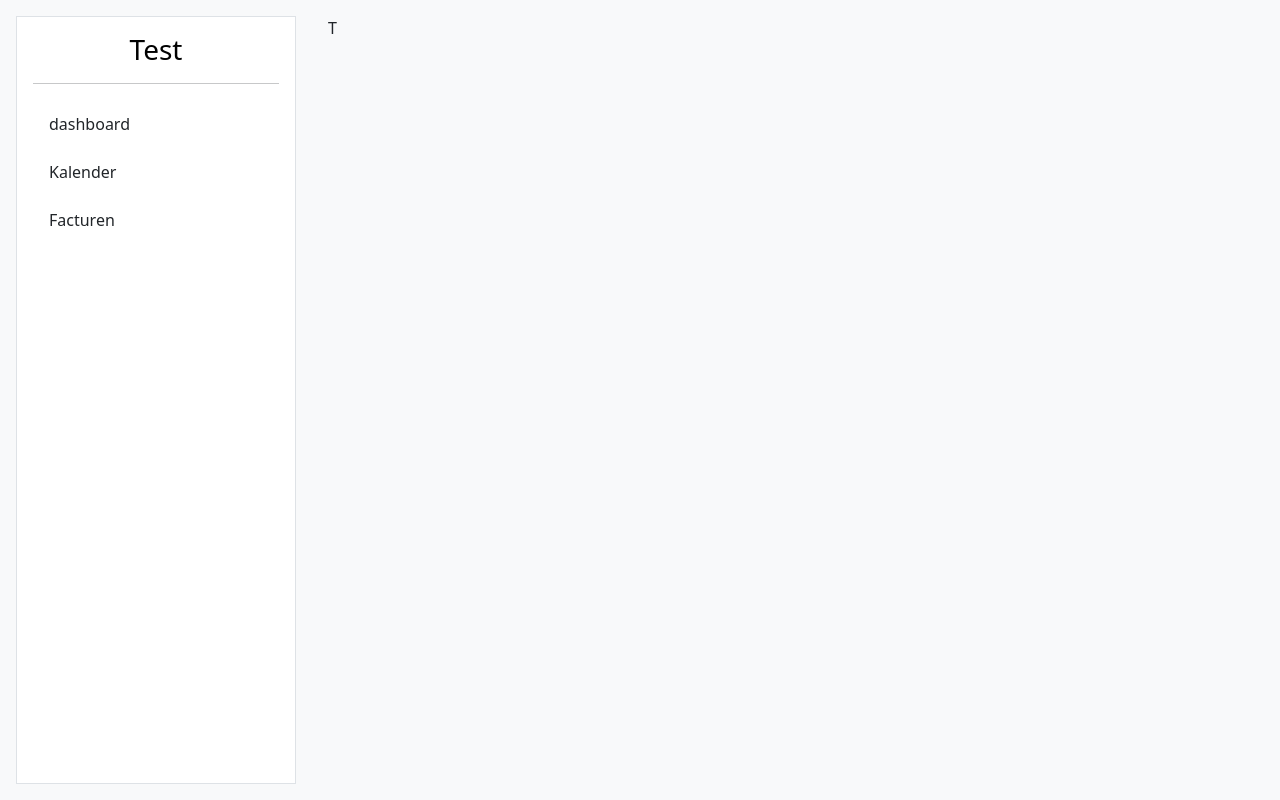
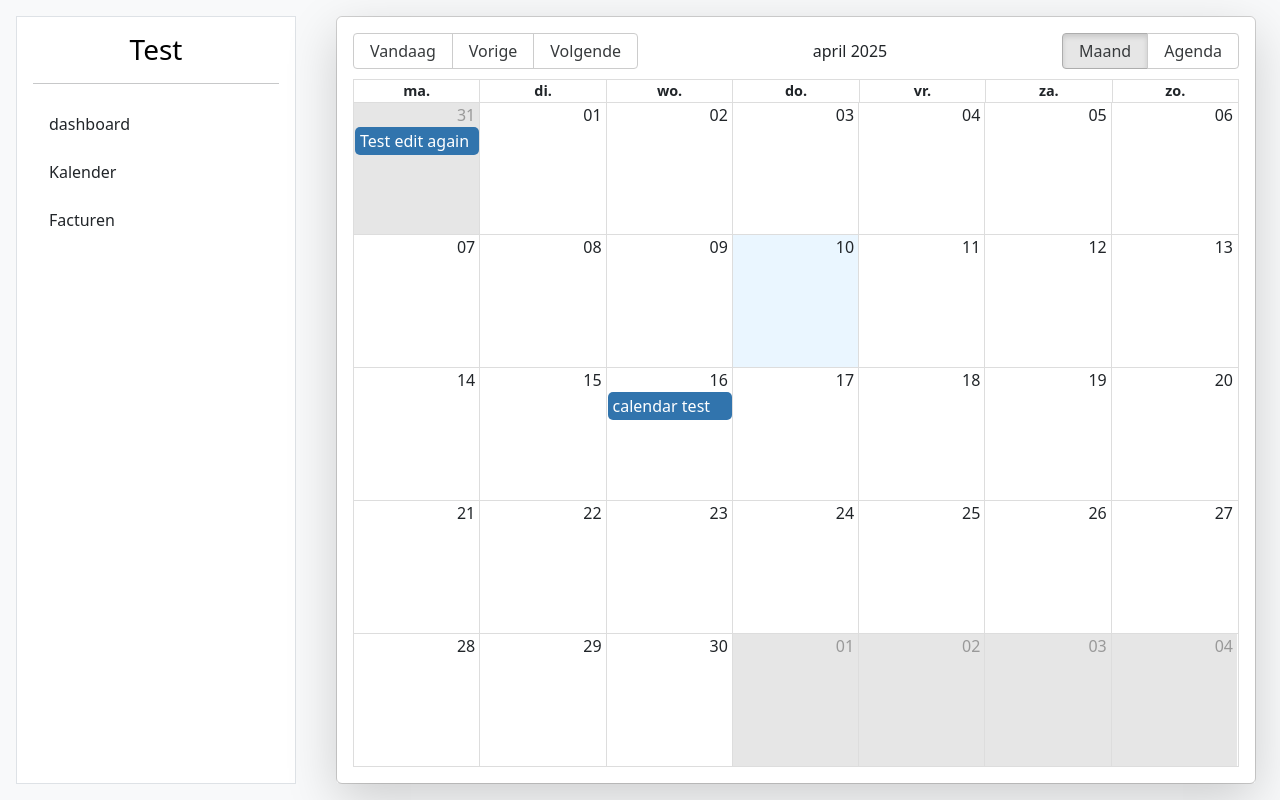
Before and after one commit to BsgMax00/parent_website, a React (Create React App) app: page /kalender in a window 1280 px wide. Built offline with nearby package versions, Linux system fonts and the light colour scheme; data requests are answered from the project's data file.

Commit message:
changed some file names again, made the invoice calendar, big problem is that the navigation is still busted due to package (some react 19 problem), quick fix is deleting strictreact in index.js

```diff
--- a/package.json
+++ b/package.json
@@ -12,8 +12,12 @@
     "@testing-library/react": "^16.2.0",
     "@testing-library/user-event": "^13.5.0",
     "bootstrap": "^5.3.3",
+    "date-fns": "^4.1.0",
     "json-server": "^1.0.0-beta.3",
+    "moment": "^2.30.1",
+    "moment-timezone": "^0.5.48",
     "react": "^19.0.0",
+    "react-big-calendar": "^1.18.0",
     "react-dom": "^19.0.0",
     "react-router-dom": "^7.3.0",
     "react-scripts": "5.0.1",
--- a/src/App.js
+++ b/src/App.js
@@ -3,7 +3,7 @@ import { BrowserRouter, Routes, Route } from 'react-router-dom';
 import Layout from './Components/Layout';
 import Dashboard from './Pages/Dashboard';
 import Calender from './Pages/Calender';
-import InvoiceManagment from './Pages/InvoiceManagment';
+import InvoiceOverview from './Pages/InvoiceOverview';
 import InvoiceDetail from './Pages/InvoiceDetail';
 import InvoiceCreate from './Pages/InvoiceCreate';
 
@@ -14,7 +14,7 @@ function App() {
         <Route path="/" element={<Layout/>}>
           <Route index element={<Dashboard/>}/>
           <Route path="/kalender" element={<Calender/>}/>
-          <Route path="/facturen" element={<InvoiceManagment/>}/>
+          <Route path="/facturen" element={<InvoiceOverview/>}/>
           <Route path="/facturen/:InvoiceId" element={<InvoiceDetail/>}/>
           <Route path="/facturen/aanmaken/:InvoiceId" element={<InvoiceCreate/>}/>
           <Route path="/facturen/aanmaken" element={<InvoiceCreate/>}/>
--- /dev/null
+++ b/src/Classes/CalendarInvoice.js
@@ -0,0 +1,11 @@
+class CalendarInvoice {
+    constructor(id, title, start, allDay){
+        this.id = id;
+        this.title = title;
+        this.start = start;
+        this.end = start;
+        this.allDay = allDay;
+    };
+};
+
+export default CalendarInvoice;
--- /dev/null
+++ b/src/Components/Calender/CalenderBody.js
@@ -0,0 +1,62 @@
+import 'react-big-calendar/lib/css/react-big-calendar.css';
+import { Calendar, momentLocalizer } from 'react-big-calendar';
+import moment from 'moment';
+import "moment/locale/nl-be"
+import { useState } from 'react';
+import { useEffect } from 'react';
+import { useContext } from 'react';
+import { InvoiceContext } from '../../Contexts/InvoiceContext';
+import CalendarInvoice from '../../Classes/CalendarInvoice';
+
+moment.locale("nl-be")
+const localizer = momentLocalizer(moment)
+
+const CalenderBody = () => {
+    const { invoiceData } = useContext(InvoiceContext)
+    const [ calendarData, setCalendarData ] = useState([]);
+
+    const convertToCalendarData = () => {
+        const data = [...invoiceData];
+        const convertedCalendarData = data.map(data => new CalendarInvoice(data.id, data.InvoiceName, new Date(data.InvoiceDate), true))
+
+        return convertedCalendarData;
+    }
+
+    useEffect(() => {
+        setCalendarData(convertToCalendarData())
+    }, [invoiceData])
+
+    return (
+        <>
+            <div className="card rounded mt-0 m-2 h-100">
+                <div className="card-body shadow-lg">
+                    <Calendar
+                        defaultDate={new Date()}
+                        localizer={localizer}
+                        events={calendarData}
+                        startAccessor="start"
+                        endAccessor="end"
+                        views={["month", "agenda"]}
+                        defaultView="month"
+                        messages={{
+                            today: 'Vandaag',
+                            previous: 'Vorige',
+                            next: 'Volgende',
+                            month: 'Maand',
+                            week: 'Week',
+                            day: 'Dag',
+                            agenda: 'Agenda',
+                            date: 'Datum',
+                            time: 'Tijd',
+                            event: 'Gebeurtenis',
+                            noEventsInRange: 'Geen gebeurtenissen in deze periode.',
+                        }}
+                        toolbar={true}
+                    />
+                </div>
+            </div>
+        </>
+    )
+}
+
+export default CalenderBody;
--- a/src/Components/Invoice/InvoiceCreateBody.js
+++ b/src/Components/Invoice/InvoiceCreateBody.js
@@ -40,7 +40,7 @@ const InvoiceCreateBody = ({ invoice = null }) => {
 
     return (
         <>
-            <div className="card rounded m-2">
+            <div className="card rounded mt-0 m-2">
                 <div className="card-body shadow-lg">
                     <div className="mb-3">
                         <label htmlFor="Name">Naam: </label>
@@ -73,7 +73,7 @@ const InvoiceCreateBody = ({ invoice = null }) => {
                         <label htmlFor="Status">Status:</label>
                         <DropdownList Label={`Status: ${invoiceStatus}`} styling={"btn btn-secondary dropdown-toggle"}>
                             <DropdownItem event={() => setInvoiceStatus("Niet betaald")} value={"Niet betaald"}/>
-                            <DropdownItem event={() => setInvoiceStatus("betaaldt")} value={"betaald"}/>
+                            <DropdownItem event={() => setInvoiceStatus("betaald")} value={"betaald"}/>
                             <DropdownItem event={() => setInvoiceStatus("geanulleerd")} value={"geanulleerd"}/>
                             <DropdownItem event={() => setInvoiceStatus("Geld terug")} value={"Geld terug"}/>
                             <DropdownItem event={() => setInvoiceStatus("Toekomstige betaling")} value={"Toekomstige betaling"}/>
--- a/src/Components/Invoice/InvoiceDetailBody.js
+++ b/src/Components/Invoice/InvoiceDetailBody.js
@@ -3,7 +3,7 @@ const InvoiceDetailBody = ({ invoice }) => {
 
     return (
         <>
-            <div className="card rounded m-2">
+            <div className="card rounded mt-0 m-2">
                 <div className="card-body shadow-lg">
                     <div className="d-flex mb-3">
                         <label htmlFor="Name" className="me-2 mb-0 fw-semibold">Naam: </label>
--- a/src/Components/Invoice/InvoiceManagmentInfoCard.js
+++ b/src/Components/Invoice/InvoiceInfoCard.js
@@ -1,8 +1,8 @@
-const InvoiceManagmentBodyInfoCard = ({ CardIcon, cardData, cardText }) => {
+const InvoiceInfoCard = ({ CardIcon, cardData, cardText }) => {
     return (
         <>
-            <div className="col-4 p-2">
-                <div className="card m-2" style={{height: "125px"}}>
+            <div className="col-4 pt-0 p-2">
+                <div className="card mt-0 m-2" style={{height: "125px"}}>
                     <div className="card-body shadow-sm d-flex align-items-center p-3">
                         <div className="col-3 d-flex justify-content-center">
                             <CardIcon style={{height: "75px", width: "75px"}}/>
@@ -18,4 +18,4 @@ const InvoiceManagmentBodyInfoCard = ({ CardIcon, cardData, cardText }) => {
     );
 };
 
-export default InvoiceManagmentBodyInfoCard;
+export default InvoiceInfoCard;
--- a/src/Components/Invoice/InvoiceManagmentBody.js
+++ b/src/Components/Invoice/InvoiceOverviewBody.js
@@ -4,7 +4,7 @@ import { InvoiceContext } from "../../Contexts/InvoiceContext";
 import InvoiceRow from "../Table/Rows/InvoiceRow";
 import Table from "../Table/Table";
 
-const InvoiceManagmentBody = () => {
+const InvoiceOverviewBody = () => {
     const [ chunkedInvoiceData, setChunkedInvoiceData ] = useState([]);
     const [ searchSorting, setSearchSorting ] = useState(null);
     const [ sortingOption, setSortingOption ] = useState({key: null, direction: "asc"});
@@ -97,4 +97,4 @@ const InvoiceManagmentBody = () => {
     );
 };
 
-export default InvoiceManagmentBody;
+export default InvoiceOverviewBody;
--- a/src/Pages/Calender.js
+++ b/src/Pages/Calender.js
@@ -1,7 +1,9 @@
+import CalenderBody from "../Components/Calender/CalenderBody";
+
 const Calender = () => {
     return (
         <>
-            <p>T</p>
+            <CalenderBody/>
         </>
     )
 }
--- a/src/data/db.json
+++ b/src/data/db.json
@@ -21,7 +21,7 @@
       "InvoiceDate": "2023-01-31",
       "InvoiceNextDate": null,
       "InvoiceRepeat": "Niet",
-      "InvoiceStatus": "betaaldt",
+      "InvoiceStatus": "betaald",
       "NextInvoice": null
     },
     {
@@ -47,6 +47,18 @@
       "InvoiceRepeat": "Niet",
       "InvoiceStatus": "Niet betaald",
       "NextInvoice": null
+    },
+    {
+      "id": "5",
+      "InvoiceId": 5,
+      "InvoiceName": "calendar test",
+      "InvoiceDescription": "test",
+      "InvoicePrice": 12.45,
+      "InvoiceDate": "2025-04-16",
+      "InvoiceNextDate": null,
+      "InvoiceRepeat": "Niet",
+      "InvoiceStatus": "betaald",
+      "NextInvoice": null
     }
   ]
 }
```
Also changed, not shown: src/Pages/InvoiceOverview.js (renamed from src/Pages/InvoiceManagment.js, +8 -8 lines), 1 other file (tests, documents, lock files or other folders).
